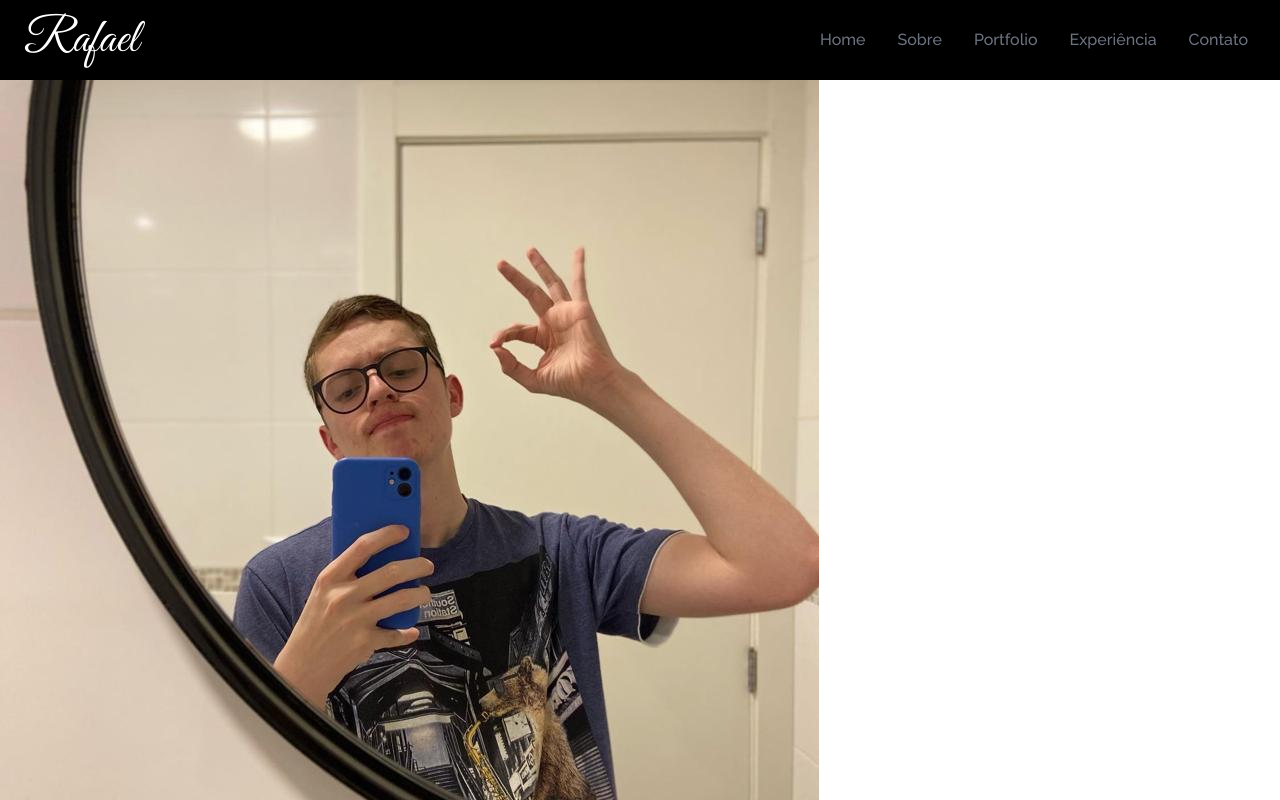
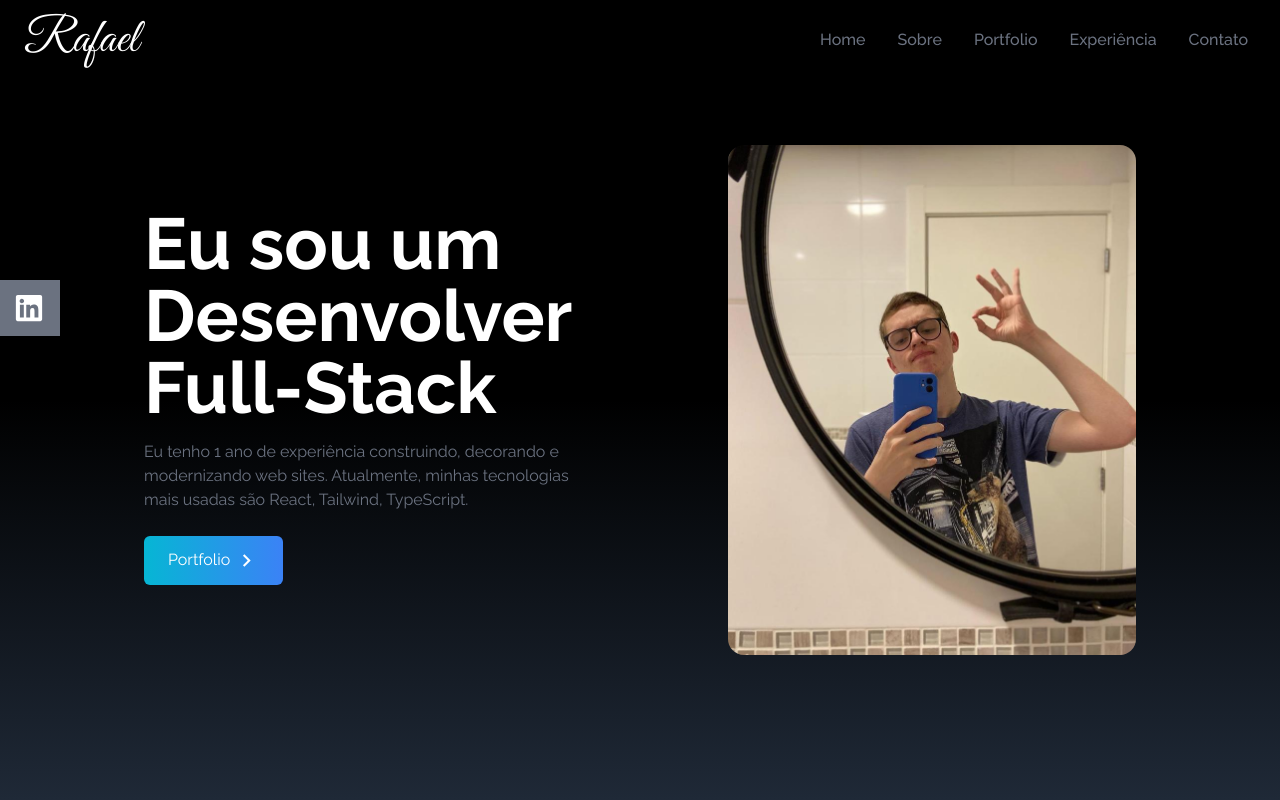
Before and after one commit to SilvaRafael1/Portfolio, a React (Create React App) app: page / in a window 1280 px wide. Shown: the top 800 px of the page. Built offline with nearby package versions, Linux system fonts and the light colour scheme.

Commit message:
modified:   README.md 	modified:   src/App.js 	modified:   src/components/Home.jsx 	new file:   src/components/SocialLink.jsx

```diff
--- a/src/App.js
+++ b/src/App.js
@@ -1,11 +1,14 @@
 import Home from "./components/Home";
 import NavBar from "./components/NavBar";
+import SocialLink from "./components/SocialLink";
 
 function App() {
   return (
     <div>
       <NavBar />
       <Home />
+
+      <SocialLink />
     </div>
   );
 }
--- a/src/components/Home.jsx
+++ b/src/components/Home.jsx
@@ -1,10 +1,56 @@
 import React from 'react';
 import Image from '../assets/heroImage.jpeg';
+import {MdOutlineKeyboardArrowRight} from 'react-icons/md';
 
 const Home = () => {
   return (
-    <div>
-        <img src={Image} alt="" />
+    <div
+    name="home"
+    className='h-screen w-full bg-gradient-to-b from-black via-black to-gray-800'
+    >
+        <div
+        className='max-w-screen-lg mx-auto flex flex-col items-center justify-center h-full px-4 md:flex-row'
+        >
+            <div
+            className='flex flex-col justify-center h-full'
+            >
+                <h2
+                className='text-4xl sm:text-7xl font-bold text-white'
+                >
+                    Eu sou um Desenvolver Full-Stack
+                </h2>
+                <p
+                className='text-gray-500 py-4 max-w-md'
+                >
+                    Eu tenho 1 ano de experiência construindo, decorando e modernizando web sites.
+                    Atualmente, minhas tecnologias mais usadas são React, Tailwind, TypeScript.
+                </p>
+
+                <div>
+                    <button
+                    className='group text-white w-fit px-6 py-3 my-2 flex items-center rounded-md bg-gradient-to-r from-cyan-500 to-blue-500 cursor-pointer'
+                    >
+                        Portfolio
+                        <span
+                        className='group-hover:rotate-90 duration-300'
+                        >
+                            <MdOutlineKeyboardArrowRight
+                            size={25}
+                            className='ml-1'
+                            />
+                        </span>
+                    </button>
+                </div>
+            </div>
+
+            <div>
+                <img
+                src={Image}
+                alt="Meu perfil"
+                className='rounded-2xl mx-auto w-2/3 md:w-full'
+                />
+            </div>
+        </div>
     </div>
   )
 }
--- /dev/null
+++ b/src/components/SocialLink.jsx
@@ -0,0 +1,40 @@
+import React from 'react'
+import { FaGithub, FaLinkedin } from "react-icons/fa";
+import { HiOutlineMail } from "react-icons/hi";
+import { BsFillPersonLinesFill } from "react-icons/bs";
+
+const SocialLink = () => {
+
+    const links = [
+        {
+            id: 1,
+            child: (
+                <>
+                </>
+            )
+        }
+    ]
+
+  return (
+    <div
+    className='flex flex-col top-[35%] left-0 fixed'
+    >
+        <ul>
+            <li
+            className='flex justify-between items-center w-40 h-14 px-4 ml-[-100px] hover:ml-[-10px] hover:rounded-md duration-300 bg-gray-500'
+            >
+                <a
+                href=""
+                className='flex justify-between items-center w-full text-white'
+                >
+                    <>
+                        LinkedIn <FaLinkedin size={30}/>
+                    </>
+                </a>
+            </li>
+        </ul>
+    </div>
+  )
+}
+
+export default SocialLink
```
Also changed, not shown: 1 other file (tests, documents, lock files or other folders).
